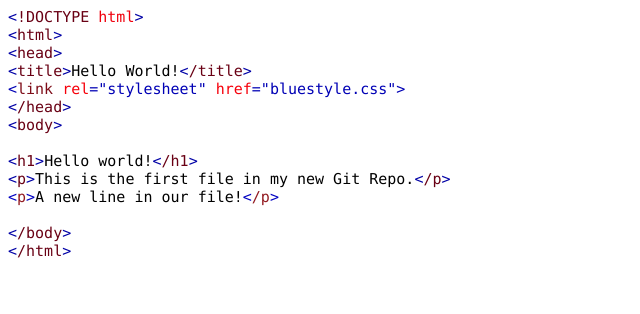
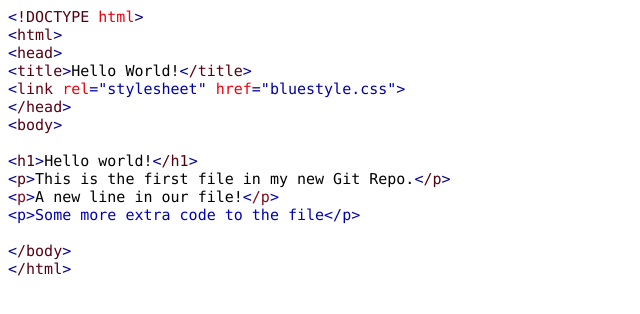
Before and after one commit to K210/hello-world, a plain HTML site: page index.html in a window 1280 px wide. Shown: the whole page, without its empty margins (0-640 px from the left). Drawn offline with Linux system fonts and the light colour scheme.

Commit message:
This is a modifed version for a new branch

```diff
--- a/index.html
+++ b/index.html
@@ -7,18 +7,19 @@
   <meta name="Generator" content="Cocoa HTML Writer">
   <meta name="CocoaVersion" content="1894.7">
   <style type="text/css">
-    p.p1 {margin: 0.0px 0.0px 0.0px 0.0px; font: 15.0px Menlo; color: #690014; -webkit-text-stroke: #690014}
+    p.p1 {margin: 0.0px 0.0px 0.0px 0.0px; font: 15.0px Menlo; color: #550010; -webkit-text-stroke: #550010}
     p.p2 {margin: 0.0px 0.0px 0.0px 0.0px; font: 15.0px Menlo; color: #000000; -webkit-text-stroke: #000000}
-    p.p3 {margin: 0.0px 0.0px 0.0px 0.0px; font: 15.0px Menlo; color: #0000b5; -webkit-text-stroke: #0000b5}
-    span.s1 {font-kerning: none; color: #0000a6; -webkit-text-stroke: 0px #0000a6}
+    p.p3 {margin: 0.0px 0.0px 0.0px 0.0px; font: 15.0px Menlo; color: #0000a6; -webkit-text-stroke: #0000a6}
+    p.p4 {margin: 0.0px 0.0px 0.0px 0.0px; font: 15.0px Menlo; color: #0000b5; -webkit-text-stroke: #0000b5}
+    span.s1 {font-kerning: none; color: #000095; -webkit-text-stroke: 0px #000095}
     span.s2 {font-kerning: none}
-    span.s3 {font-kerning: none; color: #f0000d; -webkit-text-stroke: 0px #f0000d}
-    span.s4 {font-kerning: none; color: #690014; -webkit-text-stroke: 0px #690014}
+    span.s3 {font-kerning: none; color: #e9000e; -webkit-text-stroke: 0px #e9000e}
+    span.s4 {font-kerning: none; color: #550010; -webkit-text-stroke: 0px #550010}
     span.s5 {font-kerning: none; background-color: #ffffff}
-    span.s6 {font-kerning: none; color: #7e0d19; background-color: #ffffff; -webkit-text-stroke: 0px #7e0d19}
-    span.s7 {font-kerning: none; color: #f6000b; background-color: #ffffff; -webkit-text-stroke: 0px #f6000b}
-    span.s8 {font-kerning: none; color: #0000c2; -webkit-text-stroke: 0px #0000c2}
-    span.s9 {font-kerning: none; color: #921a20; -webkit-text-stroke: 0px #921a20}
+    span.s6 {font-kerning: none; color: #690014; background-color: #ffffff; -webkit-text-stroke: 0px #690014}
+    span.s7 {font-kerning: none; color: #f0000d; background-color: #ffffff; -webkit-text-stroke: 0px #f0000d}
+    span.s8 {font-kerning: none; color: #0000b5; -webkit-text-stroke: 0px #0000b5}
+    span.s9 {font-kerning: none; color: #7e0d19; -webkit-text-stroke: 0px #7e0d19}
   </style>
 </head>
 <body>
@@ -34,6 +35,7 @@
 <p class="p2"><span class="s1">&lt;</span><span class="s4">h1</span><span class="s1">&gt;</span><span class="s5">Hello world!</span><span class="s1">&lt;</span><span class="s4">/h1</span><span class="s1">&gt;</span></p>
 <p class="p2"><span class="s1">&lt;</span><span class="s4">p</span><span class="s1">&gt;</span><span class="s5">This is the first file in my new Git Repo.</span><span class="s1">&lt;</span><span class="s4">/p</span><span class="s1">&gt;</span></p>
 <p class="p2"><span class="s8">&lt;</span><span class="s9">p</span><span class="s8">&gt;</span><span class="s5">A new line in our file!</span><span class="s8">&lt;</span><span class="s9">/p</span><span class="s8">&gt;</span></p>
+<p class="p4"><span class="s2">&lt;p&gt;Some more extra code to the file&lt;/p&gt;</span></p>
 <p class="p2"><span class="s2"><br>
 </span></p>
 <p class="p1"><span class="s1">&lt;</span><span class="s2">/body</span><span class="s1">&gt;</span></p>
```
